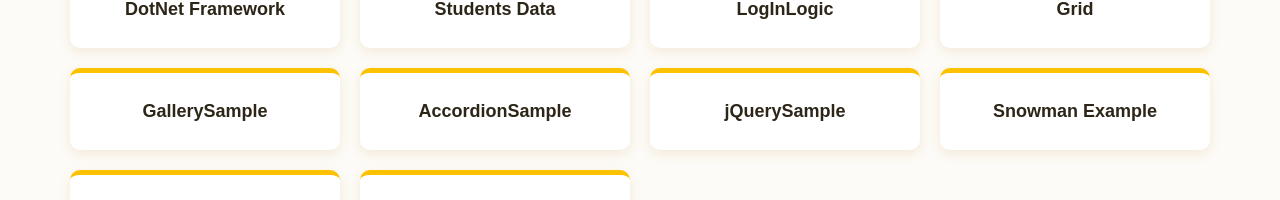
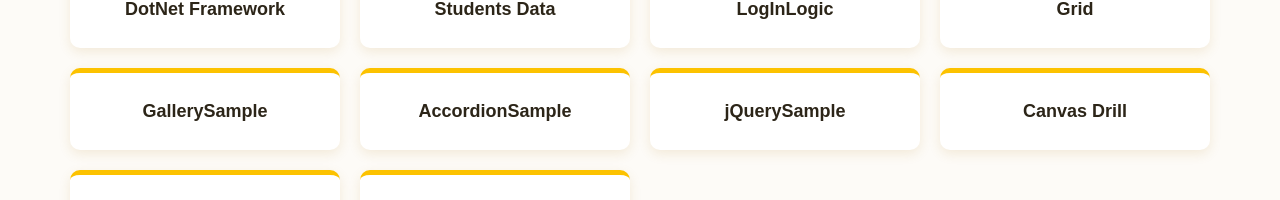
Before and after one commit to VinceZyv/VincePortfolio, a plain HTML site: page portfolio.html in a window 1280 px wide. Shown: the part 454-654 px from the top of the page. Drawn offline with Linux system fonts and the light colour scheme.

Commit message:
Update portfolio.html

```diff
--- a/portfolio.html
+++ b/portfolio.html
@@ -171,7 +171,7 @@
         <div class="box"><a href="https://vincezyv.github.io/VincePortfolio/gallerysample.html" class="link">GallerySample</a></div>
         <div class="box"><a href="https://vincezyv.github.io/VincePortfolio/accordion.html" class="link">AccordionSample</a></div>
         <div class="box"><a href="https://vincezyv.github.io/VincePortfolio/jQuery.html" class="link">jQuerySample</a></div>
-        <div class="box"><a href="https://vincezyv.github.io/VincePortfolio/snowman.html" class="link">Snowman Example</a></div>
+        <div class="box"><a href="https://vincezyv.github.io/VincePortfolio/snowman.html" class="link">Canvas Drill</a></div>
         <div class="box"><a href="https://vincezyv.github.io/VincePortfolio/practiceflex.html" class="link">Flex Box</a></div>
         <div class="box"><a href="https://vincezyv.github.io/VincePortfolio/DragAndDrop.html" class="link">Drag and Drop game</a></div>
     </main>
```
